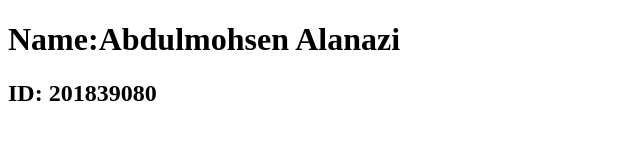
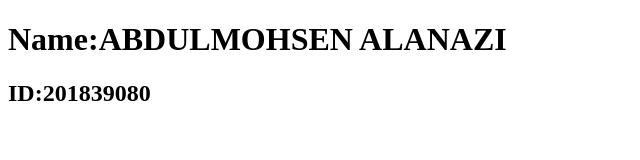
Before and after one commit to m7sen181/COE453_01_201839080, a plain HTML site: page index.html in a window 1280 px wide. Shown: the whole page, without its empty margins (0-640 px from the left). Drawn offline with Linux system fonts and the light colour scheme.

Commit message:
Edite index.html

```diff
--- a/index.html
+++ b/index.html
@@ -4,7 +4,7 @@
  <title>HTML5 Boilerplate</title>
 </head>
 <body>
- <h1>Name:Abdulmohsen Alanazi </h1>
- <h2>ID: 201839080</h2>
+ <h1>Name:ABDULMOHSEN ALANAZI </h1>
+ <h2>ID:201839080</h2>
 </body>
 </html>
```
